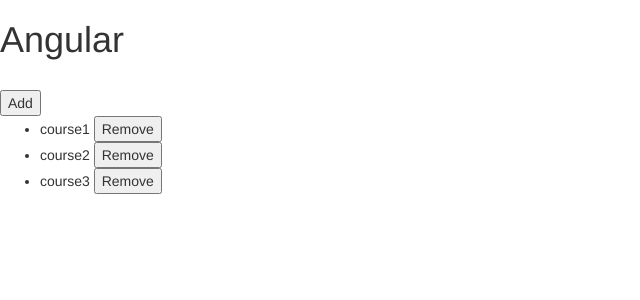
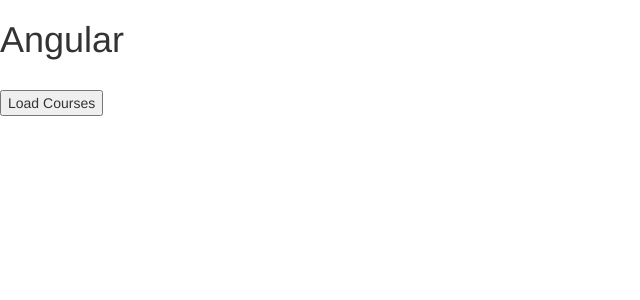
Before and after one commit to MAGNUM81/Angular-Tutorial, an Angular app in the folder hello-world/: page / in a window 1280 px wide. Shown: the top 300 px of the page, without its empty margins (0-640 px from the left). Built offline with nearby package versions, Linux system fonts and the light colour scheme.

Commit message:
intro trackby

```diff
--- a/hello-world/src/app/app.component.html
+++ b/hello-world/src/app/app.component.html
@@ -1,5 +1,5 @@
 <h1>Angular</h1><br/>
-<button (click)="onAdd()">Add</button>
+<button (click)="loadCourses()">Load Courses</button>
 <ul>
   <li *ngFor="let course of courses"><!-- angular.io -> ngForOf -->
     {{course.name}}
--- a/hello-world/src/app/app.component.ts
+++ b/hello-world/src/app/app.component.ts
@@ -7,15 +7,20 @@
   styleUrls: ['./app.component.css']
 })
 export class AppComponent {
-    courses = [
-      {id: 1, name: "course1"},
-      {id: 2, name: "course2"},
-      {id: 3, name: "course3"}
-    ];
+   courses;
 
   onAdd()
   {
       this.courses.push({id: 4, name: "course4"})
+  }
+
+  loadCourses() {
+    // this makes Angular reconstruct the whole tree list everytime we call loadCourses
+      this.courses = [
+          {id: 1, name: "course1"},
+          {id: 2, name: "course2"},
+          {id: 3, name: "course3"}
+      ];
   }
 
   onChange(course)
```
